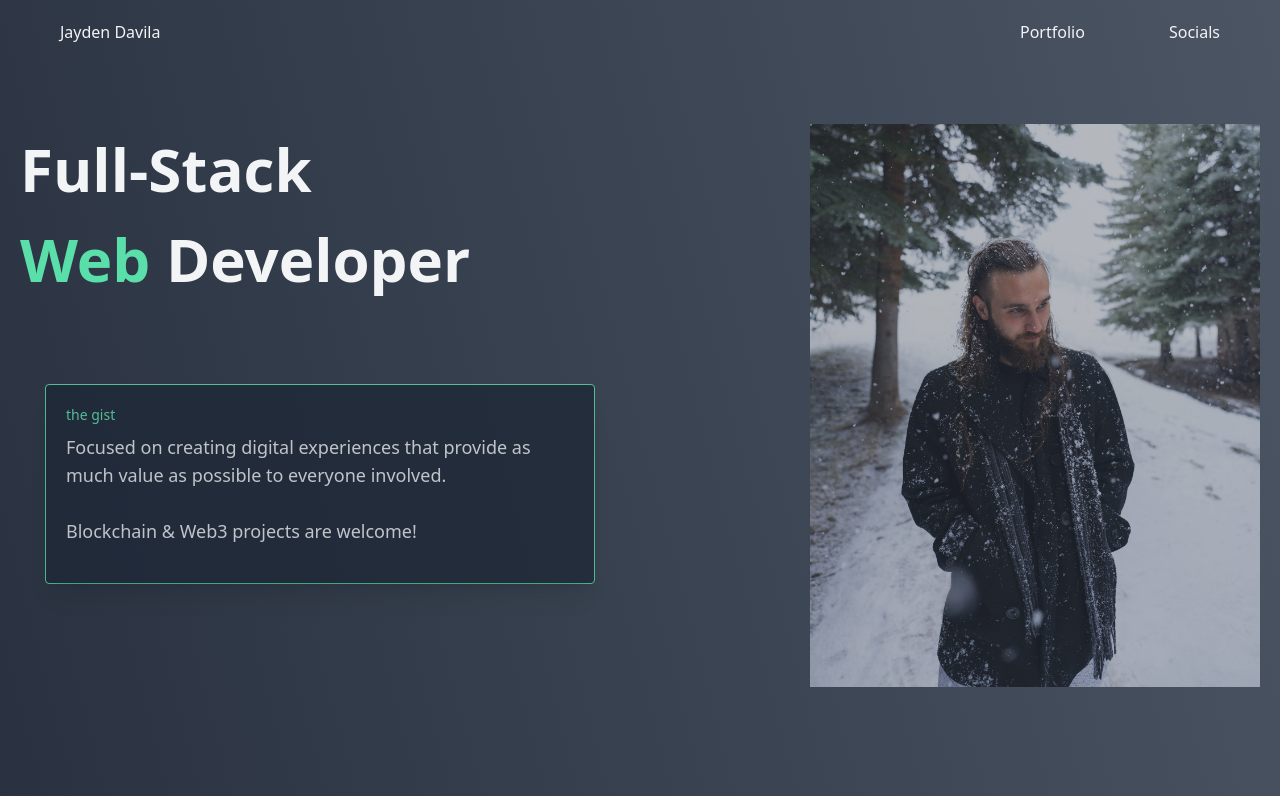
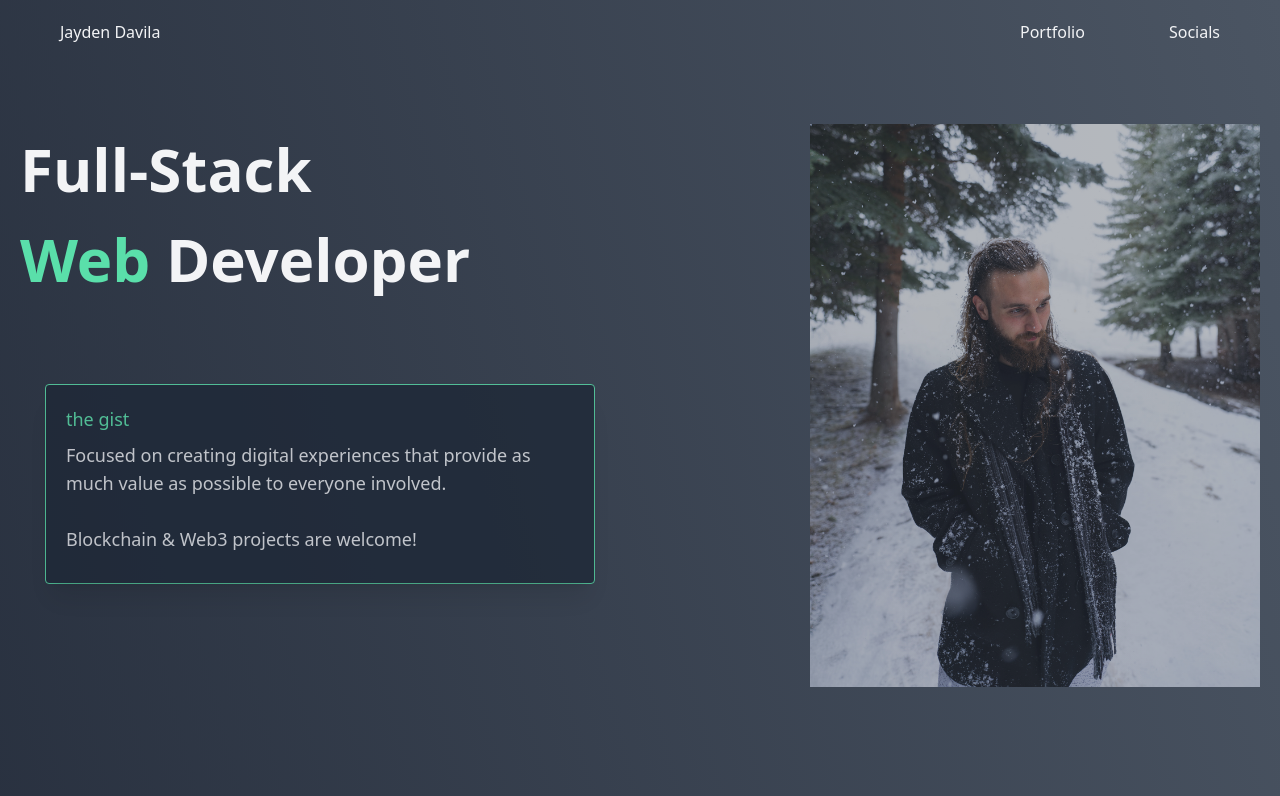
Before and after one commit to 0xJayden/portfolio, a Next.js app: page / in a window 1280 px wide. Shown: the top 796 px of the page. Built offline with nearby package versions, Linux system fonts and the light colour scheme.

Commit message:
small font fix

```diff
--- a/components/Intro.tsx
+++ b/components/Intro.tsx
@@ -12,7 +12,7 @@ export default function Intro() {
         <div className="w-full flex justify-center">
           <div className="bg-gray-800 relative w-11/12 h-[270px] sm:h-[200px] opacity-80 rounded border border-[#5adfaa]">
             <div className="absolute p-5 inset-0 text-lg text-gray-200 shadow-xl">
-              <h1 className="text-sm text-[#5adfaa] mb-2">the gist</h1>
+              <h1 className="text-[#5adfaa] mb-2">the gist</h1>
               <p>
                 Focused on creating digital experiences that provide as much
                 value as possible to everyone involved. <br />
```
